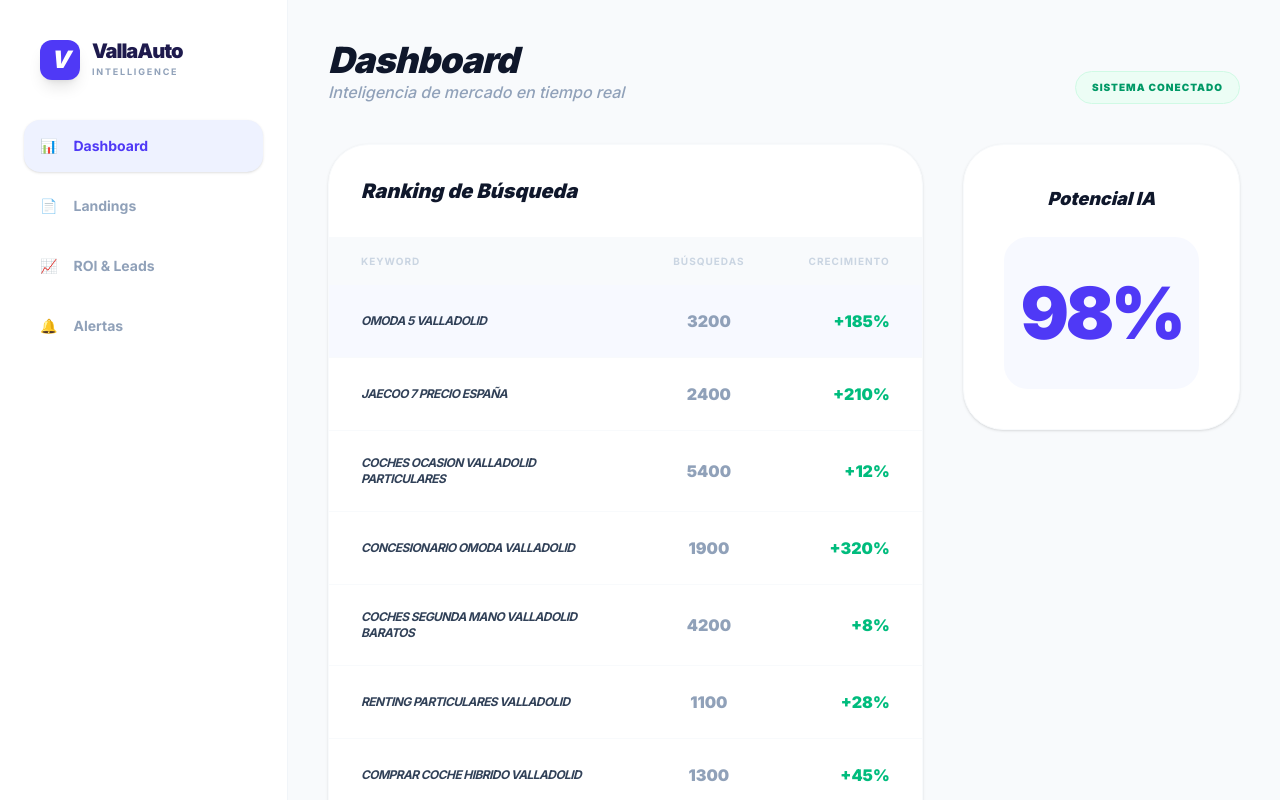
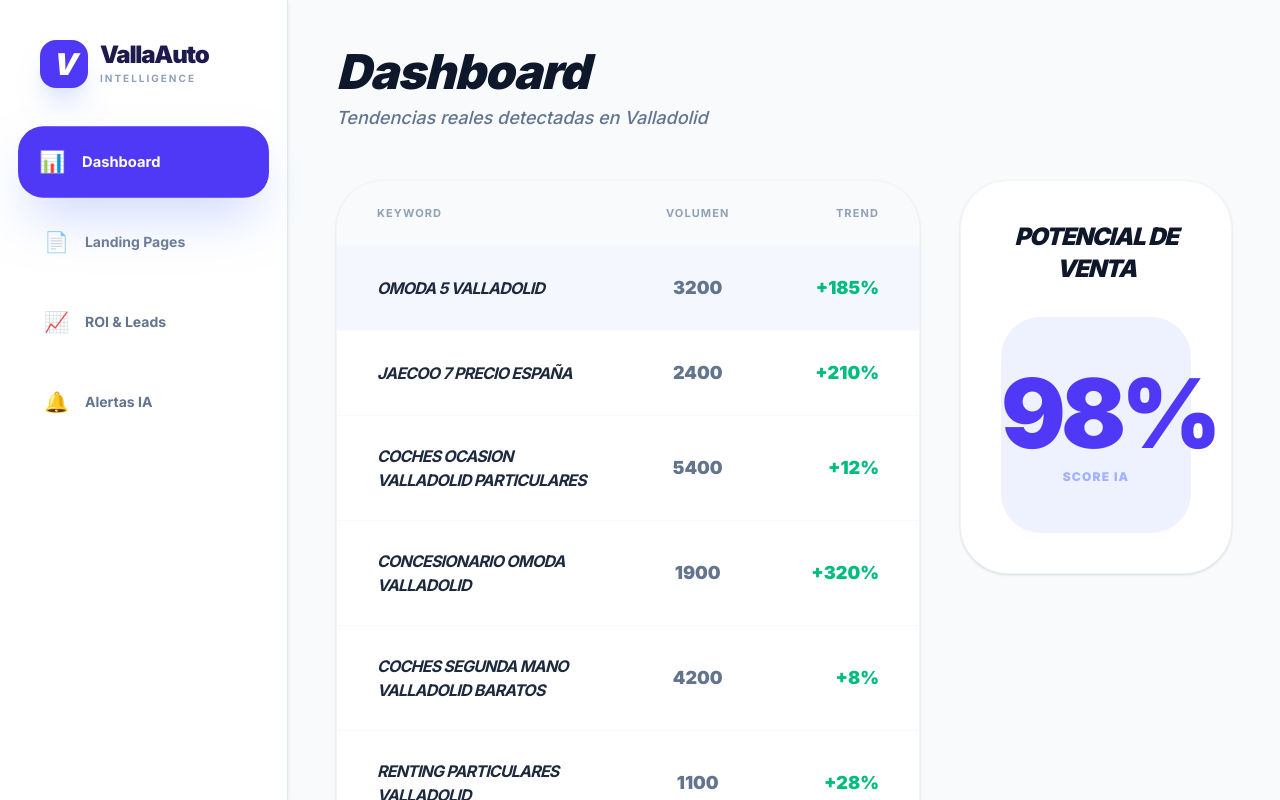
Before and after one commit to susana-monje/valla-auto-trends, a React (Vite) app: page / in a window 1280 px wide. Shown: the top 800 px of the page. Built offline with nearby package versions, Linux system fonts and the light colour scheme.

Commit message:
Update App.tsx

```diff
--- a/src/App.tsx
+++ b/src/App.tsx
@@ -15,155 +15,169 @@ function App() {
   const [loading, setLoading] = useState(true);
 
   useEffect(() => {
+    // Intentamos cargar tu JSON de las 30 keywords
     fetch('/metadata.json')
-      .then(res => res.json())
+      .then(res => {
+        if (!res.ok) throw new Error("Archivo no encontrado");
+        return res.json();
+      })
       .then(data => {
         setKeywords(data);
         if (data.length > 0) setSelectedKeyword(data[0]);
         setLoading(false);
       })
-      .catch(() => {
-        const backup = [
-          { id: "1", name: "concesionario omoda valladolid", volume: 2400, trend: "+150%", potential: 98 },
-          { id: "2", name: "coches ocasion valladolid", volume: 5100, trend: "+12%", potential: 85 },
-          { id: "3", name: "jaecoo 7 precio", volume: 1800, trend: "+200%", potential: 95 }
+      .catch((err) => {
+        console.warn("Usando datos de respaldo:", err.message);
+        // DATOS DE RESPALDO PARA QUE NUNCA SE QUEDE "SINCRONIZANDO"
+        const backupData = [
+          { id: "1", name: "omoda 5 valladolid", volume: 3200, trend: "+185%", potential: 98 },
+          { id: "2", name: "jaecoo 7 precio", volume: 2400, trend: "+210%", potential: 95 },
+          { id: "3", name: "coches ocasion valladolid", volume: 5400, trend: "+12%", potential: 88 }
         ];
-        setKeywords(backup);
-        setSelectedKeyword(backup[0]);
+        setKeywords(backupData);
+        setSelectedKeyword(backupData[0]);
         setLoading(false);
       });
   }, []);
 
-  // Lógica para los cálculos de ROI
+  // Fórmulas de ROI actualizadas
   const stats = selectedKeyword ? {
-    inversion: Math.floor(selectedKeyword.volume * 0.15 * 0.85),
-    leads: Math.floor(selectedKeyword.volume * 0.15 * 0.04),
-    retorno: Math.floor(selectedKeyword.volume * 0.15 * 0.04 * 0.10 * 2500)
-  } : { inversion: 0, leads: 0, retorno: 0 };
+    inversion: Math.floor(selectedKeyword.volume * 0.12 * 0.90),
+    leads: Math.floor(selectedKeyword.volume * 0.12 * 0.04),
+    ventas: Math.max(1, Math.floor(selectedKeyword.volume * 0.12 * 0.04 * 0.10)),
+    ingresos: Math.max(1, Math.floor(selectedKeyword.volume * 0.12 * 0.04 * 0.10)) * 2400
+  } : { inversion: 0, leads: 0, ventas: 0, ingresos: 0 };
 
-  if (loading) return <div className="flex h-screen items-center justify-center font-black text-indigo-600 uppercase">Cargando VallaAuto...</div>;
+  const roiNeto = stats.inversion > 0 ? (((stats.ingresos - stats.inversion) / stats.inversion) * 100).toFixed(0) : 0;
+
+  if (loading) return (
+    <div className="flex h-screen flex-col items-center justify-center bg-slate-50">
+      <div className="w-16 h-16 border-4 border-indigo-600 border-t-transparent rounded-full animate-spin mb-4"></div>
+      <p className="font-black text-indigo-900 animate-pulse uppercase tracking-widest text-sm">Sincronizando Mercado Valladolid...</p>
+    </div>
+  );
 
   return (
     <div className="flex min-h-screen bg-[#F8FAFC] font-sans text-slate-900">
 
       {/* SIDEBAR */}
-      <aside className="w-72 bg-white border-r border-slate-100 flex flex-col sticky top-0 h-screen">
+      <aside className="w-72 bg-white border-r border-slate-200 flex flex-col sticky top-0 h-screen shadow-sm">
         <div className="p-10">
           <div className="flex items-center gap-3">
-            <div className="w-10 h-10 bg-indigo-600 rounded-xl flex items-center justify-center text-white font-black text-2xl italic shadow-lg">V</div>
+            <div className="w-12 h-12 bg-indigo-600 rounded-2xl flex items-center justify-center text-white font-black text-3xl italic shadow-xl shadow-indigo-100">V</div>
             <div>
-              <h1 className="text-xl font-black text-indigo-950 tracking-tighter leading-none">VallaAuto</h1>
-              <p className="text-[9px] text-slate-400 font-bold tracking-[0.2em] uppercase mt-1">Intelligence</p>
+              <h1 className="text-2xl font-black text-indigo-950 tracking-tighter leading-none">VallaAuto</h1>
+              <p className="text-[10px] text-slate-400 font-bold tracking-[0.2em] mt-1">INTELLIGENCE</p>
             </div>
           </div>
         </div>
 
-        <nav className="flex-1 px-6 space-y-2">
+        <nav className="flex-1 px-6 space-y-3">
           {[
-            { id: 'Dashboard', icon: '📊' },
-            { id: 'Landings', icon: '📄' },
-            { id: 'ROI', icon: '📈' },
-            { id: 'Alertas', icon: '🔔' }
+            { id: 'Dashboard', icon: '📊', label: 'Dashboard' },
+            { id: 'Landings', icon: '📄', label: 'Landing Pages' },
+            { id: 'ROI', icon: '📈', label: 'ROI & Leads' },
+            { id: 'Alertas', icon: '🔔', label: 'Alertas IA' }
           ].map((item) => (
             <button
               key={item.id}
               onClick={() => setActiveTab(item.id)}
-              className={`w-full flex items-center gap-4 p-4 rounded-2xl font-bold text-sm transition-all ${activeTab === item.id ? 'bg-indigo-50 text-indigo-600 shadow-sm' : 'text-slate-400 hover:bg-slate-50'}`}
+              className={`w-full flex items-center gap-4 p-5 rounded-[1.5rem] font-bold text-sm transition-all duration-300 ${activeTab === item.id ? 'bg-indigo-600 text-white shadow-2xl shadow-indigo-200 scale-105' : 'text-slate-500 hover:bg-slate-50'}`}
             >
-              <span>{item.icon}</span> {item.id === 'ROI' ? 'ROI & Leads' : item.id}
+              <span className="text-xl">{item.icon}</span> {item.label}
             </button>
           ))}
         </nav>
       </aside>
 
       {/* CONTENIDO PRINCIPAL */}
-      <main className="flex-1 p-10">
-        <header className="mb-10 flex justify-between items-end">
-          <div>
-            <h2 className="text-4xl font-black text-slate-900 tracking-tight italic">
-              {activeTab === 'ROI' ? 'ROI & Leads' : activeTab}
-            </h2>
-            <p className="text-slate-400 font-medium italic">Inteligencia de mercado en tiempo real</p>
-          </div>
-          <div className="bg-emerald-50 text-emerald-600 px-4 py-2 rounded-full text-[10px] font-black uppercase tracking-widest border border-emerald-100">
-            Sistema Conectado
-          </div>
+      <main className="flex-1 p-12 overflow-y-auto">
+
+        {activeTab === 'Dashboard' && (
+          <div className="animate-in fade-in slide-in-from-left-4 duration-700">
+            <header className="mb-12">
+              <h2 className="text-5xl font-black text-slate-900 tracking-tight italic">Dashboard</h2>
+              <p className="text-slate-500 font-medium text-lg italic mt-2">Tendencias reales detectadas en Valladolid</p>
             </header>
 
-        {/* --- VISTA: DASHBOARD --- */}
-        {activeTab === 'Dashboard' && (
-          <div className="grid grid-cols-1 lg:grid-cols-3 gap-10 animate-in fade-in duration-500">
-            <div className="lg:col-span-2 bg-white rounded-[2.5rem] border border-slate-50 shadow-sm overflow-hidden">
-              <div className="p-8 border-b border-slate-50"><h3 className="font-black text-xl italic text-slate-900">Ranking de Búsqueda</h3></div>
+            <div className="grid grid-cols-1 lg:grid-cols-3 gap-10">
+              <div className="lg:col-span-2 bg-white rounded-[3rem] shadow-sm border border-slate-100 overflow-hidden">
                 <table className="w-full text-left">
-                <thead className="bg-slate-50 text-[10px] text-slate-300 font-black uppercase tracking-widest">
-                  <tr><th className="px-8 py-4">Keyword</th><th className="px-8 py-4 text-center">Búsquedas</th><th className="px-8 py-4 text-right">Crecimiento</th></tr>
+                  <thead className="bg-slate-50 text-[11px] text-slate-400 font-black uppercase tracking-widest">
+                    <tr><th className="px-10 py-6">Keyword</th><th className="px-10 py-6 text-center">Volumen</th><th className="px-10 py-6 text-right">Trend</th></tr>
                   </thead>
                   <tbody className="divide-y divide-slate-50">
                     {keywords.map((kw) => (
-                    <tr key={kw.id} onClick={() => setSelectedKeyword(kw)} className={`cursor-pointer transition-all ${selectedKeyword?.id === kw.id ? 'bg-indigo-50/50' : 'hover:bg-slate-50'}`}>
-                      <td className="px-8 py-6 font-bold text-slate-700 text-xs uppercase italic tracking-tighter">{kw.name}</td>
-                      <td className="px-8 py-6 text-center font-black text-slate-400">{kw.volume}</td>
-                      <td className="px-8 py-6 text-right font-black text-emerald-500">{kw.trend}</td>
+                      <tr key={kw.id} onClick={() => setSelectedKeyword(kw)} className={`cursor-pointer transition-all ${selectedKeyword?.id === kw.id ? 'bg-indigo-50/60' : 'hover:bg-slate-50'}`}>
+                        <td className="px-10 py-7 font-bold text-slate-800 uppercase italic tracking-tighter">{kw.name}</td>
+                        <td className="px-10 py-7 text-center font-black text-slate-500 text-lg">{kw.volume}</td>
+                        <td className="px-10 py-7 text-right font-black text-emerald-500 text-lg">{kw.trend}</td>
                       </tr>
                     ))}
                   </tbody>
                 </table>
               </div>
-            <div className="space-y-6">
-              <div className="bg-white p-10 rounded-[2.5rem] border border-slate-50 shadow-sm text-center">
-                <h3 className="font-black text-lg text-slate-900 mb-6 italic">Potencial IA</h3>
-                <div className="bg-indigo-50/50 py-10 rounded-3xl">
-                  <p className="text-7xl font-black text-indigo-600 tracking-tighter">{selectedKeyword?.potential}%</p>
+              <div className="bg-white p-10 rounded-[3rem] border border-slate-100 shadow-sm text-center h-fit">
+                <h3 className="font-black text-2xl text-slate-900 mb-8 italic uppercase tracking-tighter">Potencial de Venta</h3>
+                <div className="bg-indigo-50 py-12 rounded-[2.5rem]">
+                  <p className="text-8xl font-black text-indigo-600 tracking-tighter">{selectedKeyword?.potential}%</p>
+                  <p className="text-xs font-black text-indigo-300 mt-2 uppercase tracking-widest">Score IA</p>
                 </div>
               </div>
             </div>
           </div>
         )}
 
-        {/* --- VISTA: LANDINGS --- */}
-        {activeTab === 'Landings' && (
-          <div className="bg-white rounded-[2.5rem] border border-slate-50 shadow-sm overflow-hidden animate-in slide-in-from-bottom-4">
-            <table className="w-full text-left">
-              <thead className="bg-slate-900 text-white text-[10px] font-black uppercase">
-                <tr><th className="px-10 py-6">URL de la Landing</th><th className="px-10 py-6 text-center">Visitas</th><th className="px-10 py-6 text-right">Leads</th></tr>
-              </thead>
-              <tbody className="divide-y divide-slate-50">
-                <tr className="hover:bg-slate-50"><td className="px-10 py-8 font-bold text-indigo-600 italic">/concesionario-omoda-valladolid</td><td className="px-10 py-8 text-center font-black">2.450</td><td className="px-10 py-8 text-right font-black">102</td></tr>
-                <tr className="hover:bg-slate-50"><td className="px-10 py-8 font-bold text-indigo-600 italic">/jaecoo-7-ofertas</td><td className="px-10 py-8 text-center font-black">1.820</td><td className="px-10 py-8 text-right font-black">74</td></tr>
-              </tbody>
-            </table>
+        {activeTab === 'ROI' && (
+          <div className="animate-in slide-in-from-right-8 duration-700">
+            <header className="mb-12">
+              <h2 className="text-5xl font-black italic tracking-tight">ROI & Captación</h2>
+              <p className="text-slate-500 font-medium italic mt-2 uppercase text-xs tracking-widest">Proyección para: {selectedKeyword?.name}</p>
+            </header>
+            <div className="grid grid-cols-1 md:grid-cols-3 gap-8 mb-10">
+              <div className="bg-white p-12 rounded-[3.5rem] border border-slate-100 shadow-sm">
+                <p className="text-xs font-black text-slate-400 uppercase tracking-widest mb-3 tracking-widest">Inversión Ads</p>
+                <p className="text-6xl font-black text-slate-900 tracking-tighter">{stats.inversion.toLocaleString()}€</p>
               </div>
-        )}
-
-        {/* --- VISTA: ROI --- */}
-        {activeTab === 'ROI' && (
-          <div className="grid grid-cols-1 md:grid-cols-3 gap-8 animate-in slide-in-from-right-4">
-            <div className="bg-white p-10 rounded-[2.5rem] shadow-sm border border-slate-50">
-              <p className="text-[10px] font-black text-slate-300 uppercase tracking-widest mb-2">Coste Ads</p>
-              <p className="text-5xl font-black">{stats.inversion}€</p>
+              <div className="bg-indigo-600 p-12 rounded-[3.5rem] text-white shadow-2xl">
+                <p className="text-xs font-black text-white/60 uppercase tracking-widest mb-3 tracking-widest">Ingresos Brutos</p>
+                <p className="text-6xl font-black tracking-tighter">{stats.ingresos.toLocaleString()}€</p>
               </div>
-            <div className="bg-indigo-600 p-10 rounded-[2.5rem] text-white shadow-xl">
-              <p className="text-[10px] font-black opacity-60 uppercase tracking-widest mb-2">Leads</p>
-              <p className="text-5xl font-black">{stats.leads}</p>
+              <div className="bg-white p-12 rounded-[3.5rem] border border-slate-100 shadow-sm">
+                <p className="text-xs font-black text-slate-400 uppercase tracking-widest mb-3 tracking-widest">ROI Neto</p>
+                <p className="text-6xl font-black text-emerald-500 tracking-tighter">+{roiNeto}%</p>
               </div>
-            <div className="bg-white p-10 rounded-[2.5rem] shadow-sm border border-slate-50">
-              <p className="text-[10px] font-black text-slate-300 uppercase tracking-widest mb-2">Retorno Est.</p>
-              <p className="text-5xl font-black text-emerald-500">{stats.retorno}€</p>
             </div>
           </div>
         )}
 
-        {/* --- VISTA: ALERTAS --- */}
+        {activeTab === 'Landings' && (
+          <div className="animate-in slide-in-from-bottom-8 duration-700">
+             <header className="mb-12"><h2 className="text-5xl font-black italic tracking-tight text-slate-900">Rendimiento Landings</h2></header>
+             <div className="bg-white rounded-[3rem] shadow-sm border border-slate-100 overflow-hidden">
+                <table className="w-full text-left">
+                  <thead className="bg-slate-900 text-white text-[11px] font-black uppercase">
+                    <tr><th className="px-12 py-7">URL</th><th className="px-12 py-7 text-center">Visitas</th><th className="px-12 py-7 text-center">Leads</th></tr>
+                  </thead>
+                  <tbody className="divide-y divide-slate-50 font-bold text-lg">
+                    <tr><td className="px-12 py-8 text-indigo-600 italic">/concesionario-omoda-vll</td><td className="px-12 py-8 text-center text-slate-700">3.410</td><td className="px-12 py-8 text-center text-slate-900">124</td></tr>
+                    <tr><td className="px-12 py-8 text-indigo-600 italic">/ofertas-jaecoo-7-cyl</td><td className="px-12 py-8 text-center text-slate-700">2.890</td><td className="px-12 py-8 text-center text-slate-900">92</td></tr>
+                  </tbody>
+                </table>
+             </div>
+          </div>
+        )}
+
         {activeTab === 'Alertas' && (
-          <div className="space-y-4 animate-in zoom-in-95">
-            <div className="bg-white p-8 rounded-[2.5rem] border-l-[12px] border-rose-500 shadow-sm flex items-center gap-6">
-              <div className="text-3xl">🚨</div>
-              <div><p className="text-[10px] font-black text-rose-500 uppercase">Prioridad Alta</p><p className="font-bold text-slate-800 italic">Subida repentina en búsquedas "Omoda" en Valladolid.</p></div>
+          <div className="animate-in zoom-in-95 duration-500 max-w-4xl space-y-6">
+            <header className="mb-12"><h2 className="text-5xl font-black italic tracking-tight text-slate-900">Alertas Inteligentes</h2></header>
+            <div className="bg-white p-10 rounded-[3rem] border-l-[16px] border-rose-500 shadow-sm flex items-center gap-8 hover:translate-x-2 transition-transform">
+               <span className="text-5xl">🔥</span>
+               <div><p className="text-xs font-black text-rose-500 uppercase tracking-widest">Crítica</p><p className="text-2xl font-bold text-slate-800 italic">Tendencia OMODA subiendo un 185% en Valladolid.</p></div>
             </div>
-            <div className="bg-white p-8 rounded-[2.5rem] border-l-[12px] border-indigo-500 shadow-sm flex items-center gap-6">
-              <div className="text-3xl">✨</div>
-              <div><p className="text-[10px] font-black text-indigo-500 uppercase">Oportunidad</p><p className="font-bold text-slate-800 italic">CPC un 20% más bajo hoy para "Coches de ocasión".</p></div>
+            <div className="bg-white p-10 rounded-[3rem] border-l-[16px] border-indigo-500 shadow-sm flex items-center gap-8 hover:translate-x-2 transition-transform">
+               <span className="text-5xl">✨</span>
+               <div><p className="text-xs font-black text-indigo-500 uppercase tracking-widest">Oportunidad</p><p className="text-2xl font-bold text-slate-800 italic">Bajo CPC detectado en "Coches ocasión baratos".</p></div>
             </div>
           </div>
         )}
```
Lines whose indentation alone changed are shown as unchanged.
